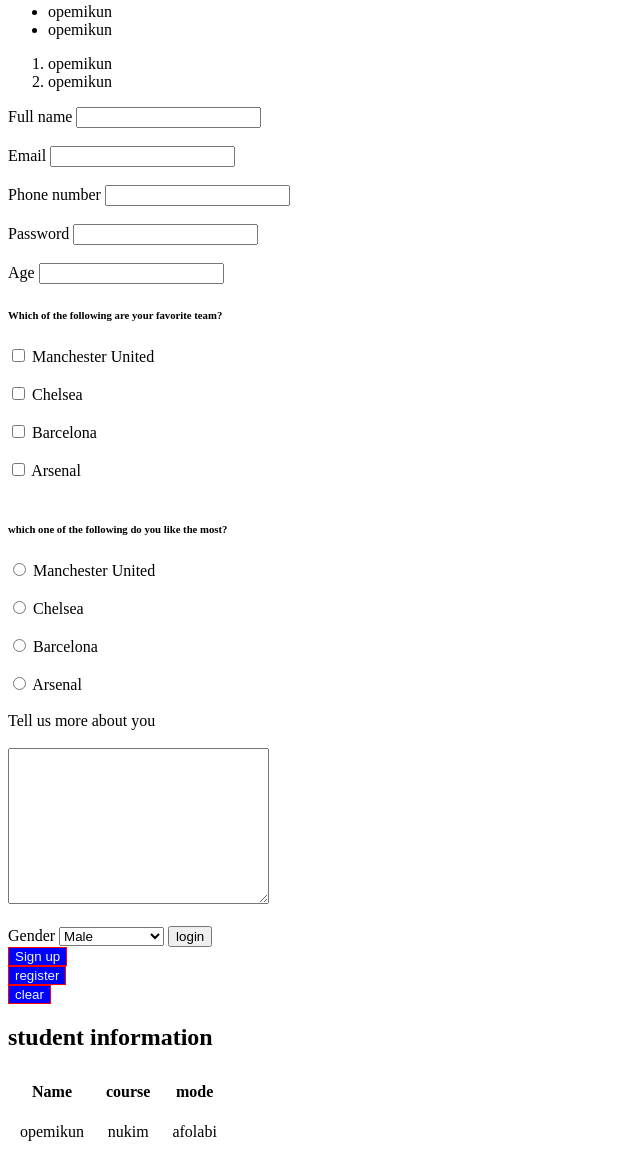
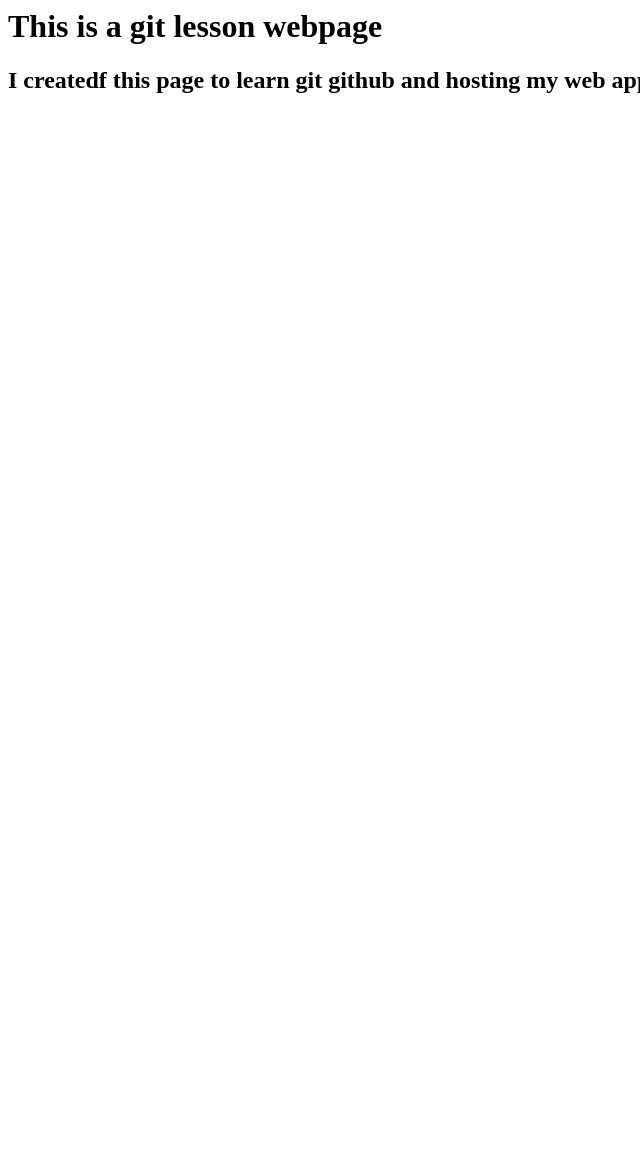
Before and after one commit to Nukim123/git-project, a plain HTML site: page index.html in a window 1280 px wide. Shown: the part 13-1174 px from the top of the page, without its empty margins (0-640 px from the left). After the commit the page ends 800 px from the top, so only its background shows below. Drawn offline with Linux system fonts and the light colour scheme.

Commit message:
second commit

```diff
--- a/index.html
+++ b/index.html
@@ -1,141 +1,12 @@
-<!-- <h1 id="main_heading">heading 1</h1>
-<h2 id="sub-heading;" style="color: blue;">heading 2</h2>
-<h3>headind 3</h3>
-<h4>heading 4</h4>
-<h5>heading 5</h5>
-<h6>heading 6</h6>
-
-<p style="color:green; font-size: 40px;"; class="paragraph">this is a paragraph 1</p>
-<p class="paragraph"> this is a paragraph 2</p>
-<p class="paragraph"> this is a paragraph 2</p>
-<p class="paragraph"> this is a paragraph 2</p>
-<p class="paragraph"> this is a paragraph 2</p>
-<p class="paragraph"> this is a paragraph 2</p>
-<p class="paragraph"> this is a paragraph 2</p>
-<p class="paragraph"> this is a paragraph 2</p>
-
-
-<span>this is a span 1</span>
-<span>this is a span 2</span>
-<div>this is a div</div>
-
-<img src="tgth.png" width="75" height="75" alt=""/>
-<br>
-<a href="https://google.com" target="_blank">Google</a> -->
-
 <!DOCTYPE html>
 <html lang="en">
 <head>
     <meta charset="UTF-8">
-    <meta name="viewport" content="width=, initial-scale=1.0">
+    <meta name="viewport" content="width=device-width, initial-scale=1.0">
     <title>Document</title>
-
-    <style>
-        button{
-            background-color: blue;
-            color: aliceblue;
-            border: 1px solid red;
-        }
-        th, td{
-            border: 1ps solid rebeccapurple;
-            padding: 10px;
-            text-align: center;
-        }
-
-    </style>
-
 </head>
 <body>
-    <header>
-        <nav></nav>
-    </header>
-    <main>
-        <article></article>
-        <section></section>
-        <aside></aside>
-        <ul>
-            <li>opemikun</li>
-        <li>opemikun</li>
-    </ul>
-    <ol>
-        <li>opemikun</li>
-        <li>opemikun</li>
-    </ol>
-
-    <form action="">
-        <label for="full_name">Full name</label>
-        <input id="full_name" type="text"><br><br>
-
-        <label for="email">Email</label>
-        <input id="email" type="email"><br><br>
-
-        <label for="number">Phone number</label>
-        <input id="number" type="text"><br><br>
-
-        <label for="">Password</label>
-        <input type="password"><br><br>
-
-        <label for="">Age</label>
-        <input type="number">
-
-<h6>Which of the following are your favorite team?</h6>
-
-<input type="checkbox">
-<label for="">Manchester United</label><br><br>
-
-<input type="checkbox">
-<label for="">Chelsea</label><br><br>
-
-<input type="checkbox">
-<label for="">Barcelona</label><br><br>
-
-<input type="checkbox">
-<label for="">Arsenal</label><br><br>
-<h6>which one of the following do you like the most?</h6>
-
-<input name="favorite_team" type="radio">
-<label for="">Manchester United</label><br><br>
-
-<input name="favorite_team" type="radio">
-<label for="">Chelsea</label><br><br>
-
-<input name="favorite_team" type="radio">
-<label for="">Barcelona</label><br><br>
-
-<input name="favorite_team" type="radio">
-<label for="">Arsenal</label><br><br>
-
-<label for="">Tell us more about you</label><br><br>
-<textarea name="" id="" cols="30" rows="10"></textarea><br><br>
-
-<label for="">Gender</label>
-<select name="" id="">
-    <option value="male">Male</option>
-    <option value="female">Female</option>
-    <option value="other">Prefer not say</option>
-</select>
-
-<input type="button" value="login"><br>
-<button type="button"> Sign up</button><br>
-<button type="submit"> register</button><br>
-<button type="reset"> clear</button><br>
-    </form>
-    <h2>student information</h2>
-    <table>
-         <tr>
-        <th>Name</th>
-        <th>course</th>
-        <th>mode</th>
-    </tr>
-    <tr>
-        <td>opemikun</td>
-        <td>nukim</td>
-        <td>afolabi</td>
-    </tr>
-</table>
-
-
-    </main>
-    <footer></footer>
+    <h1>This is a git lesson webpage</h1>
+    <h2>I createdf this page to learn git github and hosting my web app on github free hosting service</h2>
 </body>
 </html>
```
